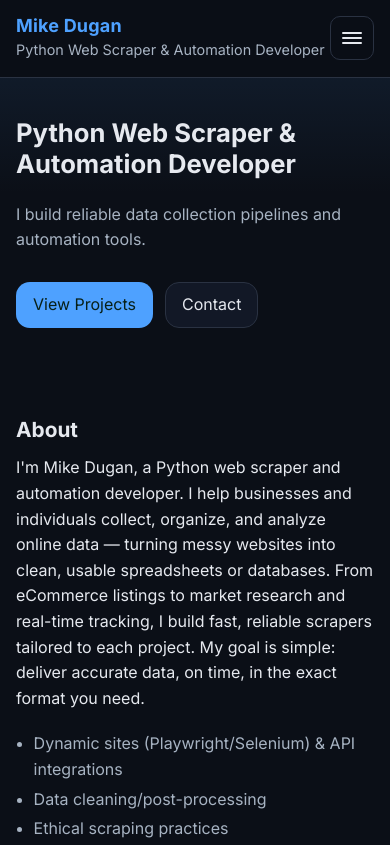
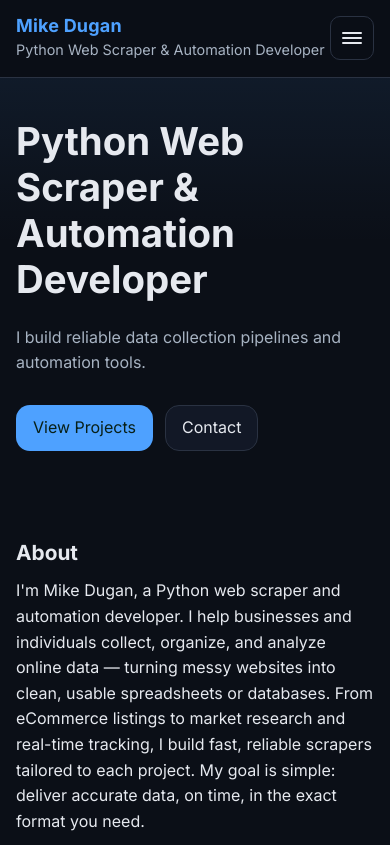
Before and after one commit to mdugan8186/scraping-portfolio, a plain HTML site: page index.html in a window 390 px wide. Shown: the top 845 px of the page. Drawn offline with Linux system fonts and the light colour scheme.

Commit message:
Add specific selector to css to satisfy Lighthouse

```diff
--- a/style.css
+++ b/style.css
@@ -141,11 +141,19 @@ button,
   display: grid;
   gap: 1rem;
 }
+
+/* Force explicit size on the live hero H1 for Lighthouse */
+section#hero > .container.hero-inner > h1 {
+  font-size: 2.4rem !important; /* fallback Lighthouse can’t ignore */
+  line-height: 1.2 !important;
+}
+/* Keep your responsive behavior right after (browsers will use this) */
 .hero h1 {
   font-size: clamp(1.6rem, 3.5vw, 2.4rem);
   line-height: 1.2;
   margin: 0;
 }
+
 .hero .lead {
   color: var(--muted);
   max-width: 60ch;
@@ -158,13 +166,6 @@ button,
 }
 
 /* ===== Sections / cards baseline (used later) ===== */
-
-/* Explicit hero H1 sizing so Lighthouse recognizes it */
-section#hero h1 {
-  font-size: 2.4rem;            /* explicit fallback for the audit */
-  line-height: 1.2;
-  font-size: clamp(1.6rem, 3.5vw, 2.4rem); /* responsive actual size */
-}
 
 .section h2 {
   font-size: clamp(1.3rem, 2.6vw, 1.8rem);
```
